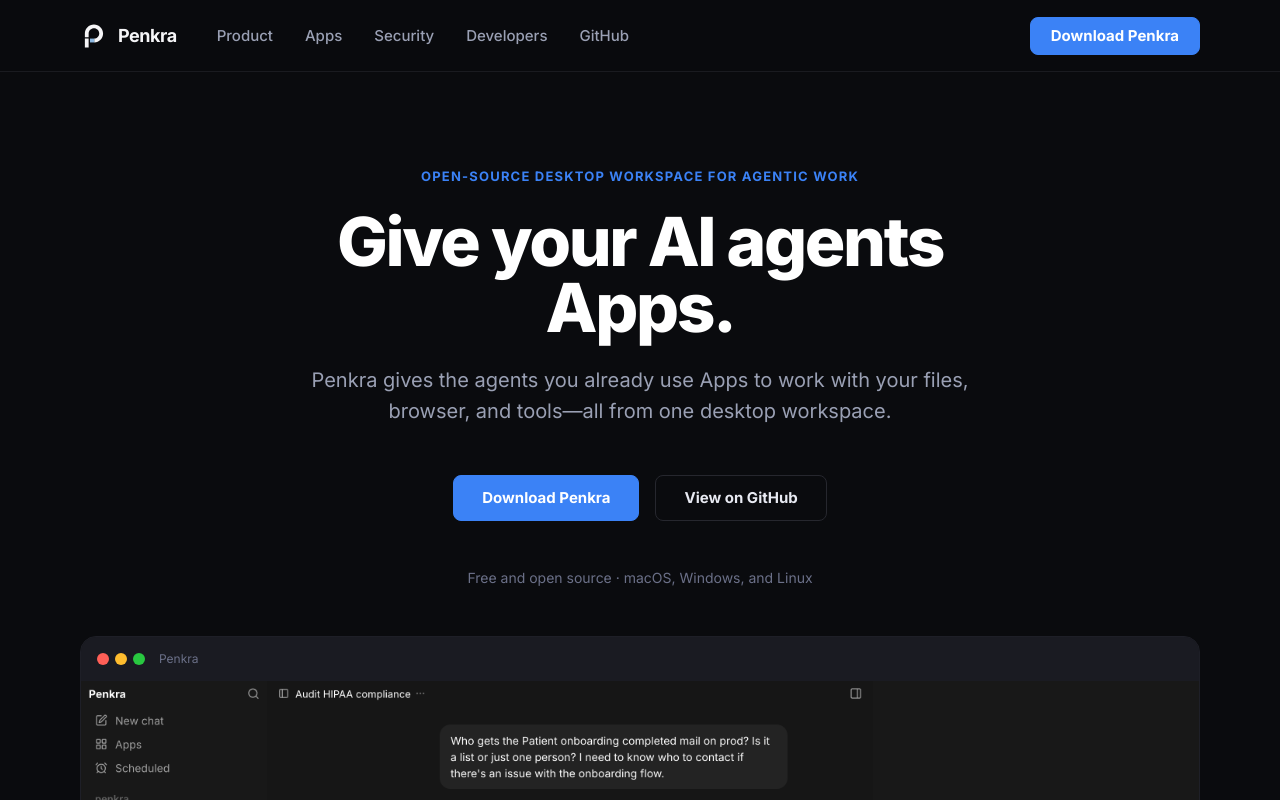
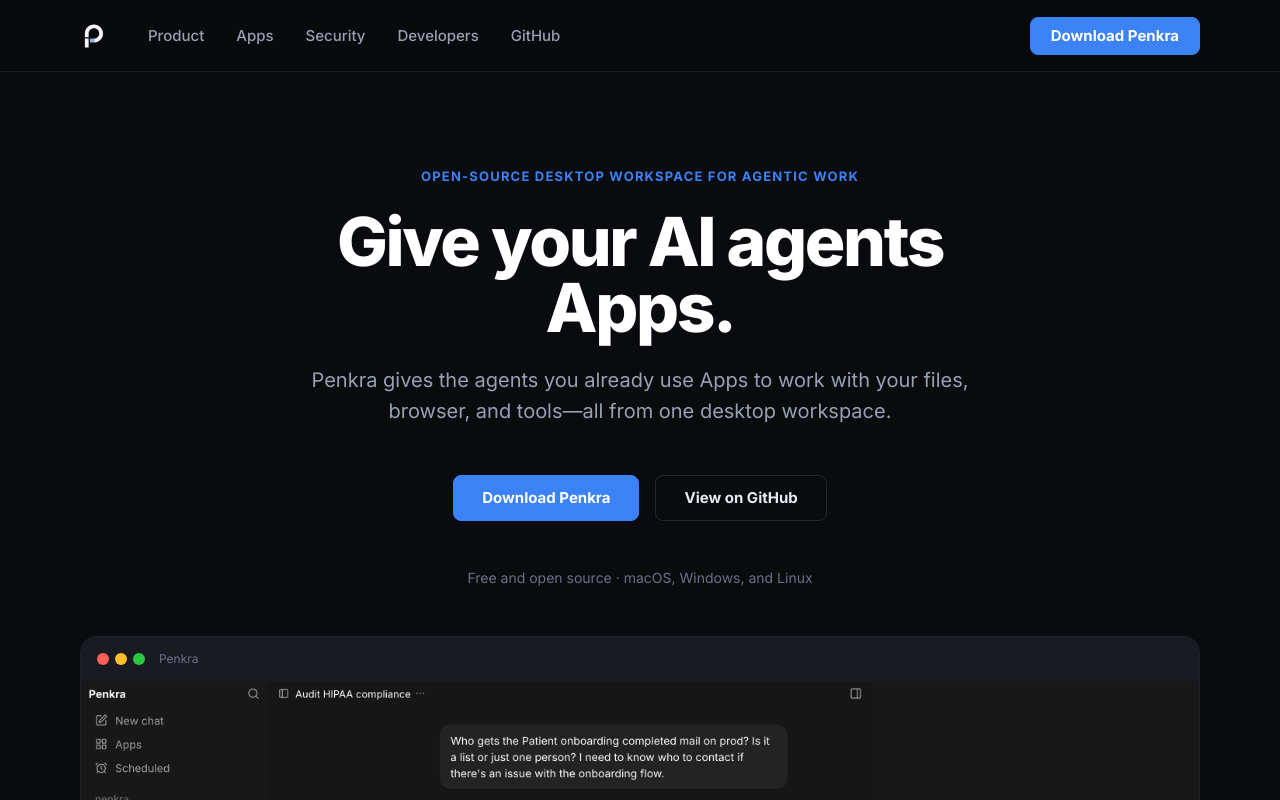
Before and after one commit to penkrahq/penkra-website, a Next.js app: page / in a window 1280 px wide. Shown: the top 800 px of the page. Built offline with nearby package versions, Linux system fonts and the light colour scheme; no server answers.

Commit message:
fix: match product header and overscroll canvas

```diff
--- a/app/globals.css
+++ b/app/globals.css
@@ -117,6 +117,12 @@
   font-family: var(--font-auth);
   font-size: 16px;
   line-height: 1.55;
+  color-scheme: dark;
+}
+
+html:has(.product-site),
+body:has(.product-site) {
+  background: #0a0b0e;
 }
 
 .product-site *,
@@ -187,12 +193,6 @@
   width: 28px;
   height: 28px;
   overflow: visible;
-}
-
-.pk-wordmark {
-  font-size: 18px;
-  font-weight: 650;
-  letter-spacing: -0.025em;
 }
 
 .pk-nav-links {
--- a/components/product-site.tsx
+++ b/components/product-site.tsx
@@ -5,7 +5,7 @@
 export const githubUrl = "https://github.com/penkrahq/penkra";
 export const downloadHref = "/download";
 
-export function PenkraMark({ withWordmark = false }: { withWordmark?: boolean }) {
+export function PenkraMark() {
   return (
     <span className="pk-brand" aria-hidden="true">
       <svg className="pk-mark" viewBox="0 0 512 512" role="img">
@@ -15,7 +15,6 @@
         />
         <path d="M182 303h78v71h-78z" fill="#8cb8e1" />
       </svg>
-      {withWordmark ? <span className="pk-wordmark">Penkra</span> : null}
     </span>
   );
 }
@@ -25,7 +24,7 @@
     <header className="pk-nav">
       <div className="pk-nav-inner">
         <Link className="pk-home-link" href="/" aria-label="Penkra home">
-          <PenkraMark withWordmark />
+          <PenkraMark />
         </Link>
 
         <nav className="pk-nav-links" aria-label="Primary navigation">
```
